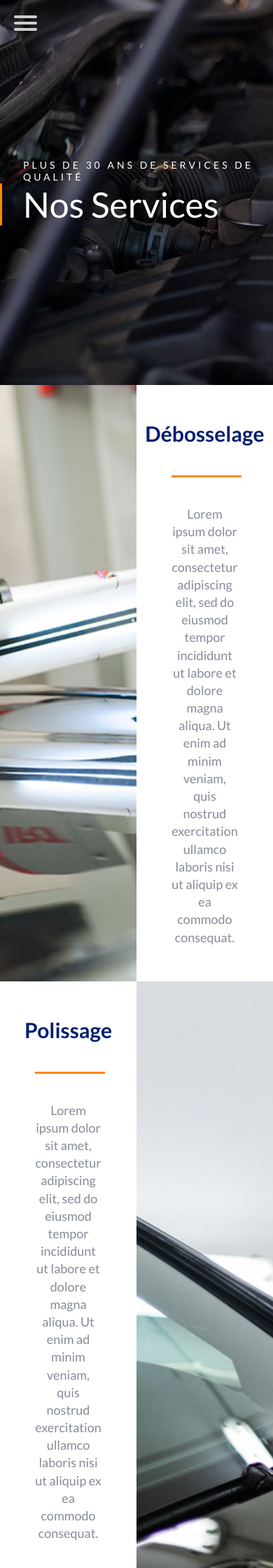
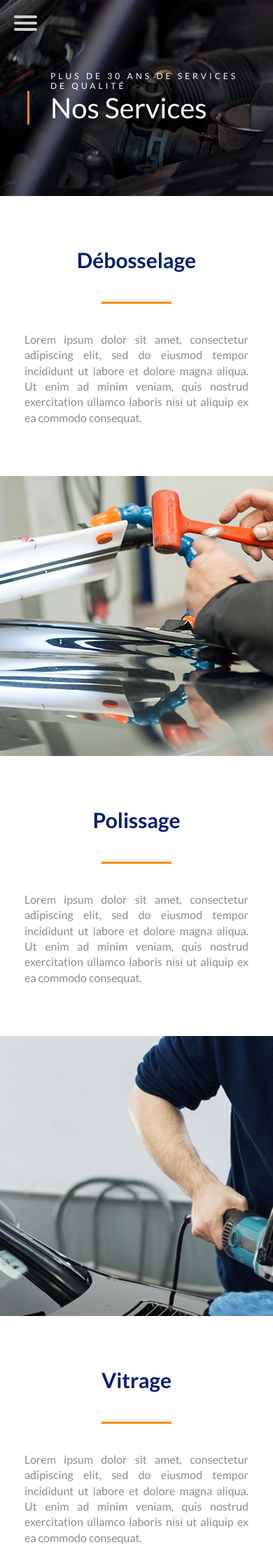
Before and after one commit to bloodstorms/europe-auto-carrosserie, a Jekyll site: the page built from services.html, in a window 390 px wide. Shown: the top 2240 px of the page at 70% size. Built offline with Jekyll 4.4.1, drawn with Linux system fonts in a browser that asks for light colours; nearby versions of some CDN libraries; library files that are not in the unit come from our copies.

Commit message:
finish mobile design

```diff
--- a/_assets/scss/_galerie.scss
+++ b/_assets/scss/_galerie.scss
@@ -5,6 +5,10 @@
 #gallery {
   padding-top: 120px;
   background: #f5f5f5;
+
+  @include respond-to(phone) {
+    padding-top: 50px;
+  }
 }
 
 .gallery__wrapper {
--- a/_layouts/services.html
+++ b/_layouts/services.html
@@ -14,7 +14,7 @@
       </div>
     </div>
 
-    <div class="block-service">
+    <div class="block-service block-service--reverse">
       <div class="block-service__left">
         <div class="block-service__image">
           <img class="centered-crop-image" src="{{ site.baseurl }}/assets/images/debosselage.jpg" alt="">
@@ -40,7 +40,7 @@
       </div>
     </div>
 
-    <div class="block-service">
+    <div class="block-service block-service--reverse">
       <div class="block-service__left">
         <div class="block-service__image">
           <img class="centered-crop-image" src="{{ site.baseurl }}/assets/images/vitrage.jpg" alt="">
@@ -66,7 +66,7 @@
       </div>
     </div>
 
-    <div class="block-service">
+    <div class="block-service block-service--reverse">
       <div class="block-service__left">
         <div class="block-service__image">
           <img class="centered-crop-image" src="{{ site.baseurl }}/assets/images/cuir.jpg" alt="">
@@ -92,7 +92,7 @@
       </div>
     </div>
 
-    <div class="block-service">
+    <div class="block-service block-service--reverse">
       <div class="block-service__left">
         <div class="block-service__image">
           <img class="centered-crop-image" src="{{ site.baseurl }}/assets/images/depannage.jpg" alt="">
--- a/assets/stylesheets/application.css
+++ b/assets/stylesheets/application.css
@@ -97,8 +97,11 @@ input[type=search] {
   @media screen and (max-width: 768px) {
     .homepage__title {
       display: block;
-      font-size: 30px;
+      font-size: 35px;
       left: -30%; } }
+  @media screen and (max-width: 374px) {
+    .homepage__title {
+      font-size: 30px; } }
   .homepage__title span {
     color: #ff8900;
     white-space: nowrap; }
@@ -184,7 +187,8 @@ input[type=search] {
   width: 200px;
   left: -50%;
   position: relative;
-  top: 20px; }
+  top: 20px;
+  margin: auto; }
   @media screen and (max-width: 768px) {
     #logo__phone {
       display: block; } }
@@ -477,6 +481,9 @@ input[type=search] {
   -webkit-box-align: center;
       -ms-flex-align: center;
           align-items: center; }
+  @media screen and (max-width: 768px) {
+    .body-services__image {
+      height: 280px; } }
 
 .body-services__titles {
   display: -webkit-box;
@@ -487,6 +494,9 @@ input[type=search] {
       -ms-flex-direction: column;
           flex-direction: column;
   z-index: 2; }
+  @media screen and (max-width: 768px) {
+    .body-services__titles {
+      max-width: 80%; } }
 
 .body-services__title {
   font-family: 'Lato', sans-serif;
@@ -496,6 +506,12 @@ input[type=search] {
   font-weight: 400;
   padding-left: 30px;
   border-left: 3px solid #ff8900; }
+  @media screen and (max-width: 768px) {
+    .body-services__title {
+      font-size: 40px; } }
+  @media screen and (max-width: 374px) {
+    .body-services__title {
+      font-size: 38px; } }
 
 .body-services__subtitle {
   font-weight: 400;
@@ -507,16 +523,36 @@ input[type=search] {
   letter-spacing: 4px;
   text-transform: uppercase;
   padding-left: 33px; }
+  @media screen and (max-width: 768px) {
+    .body-services__subtitle {
+      font-size: 12px; } }
 
 .block-service {
   display: -webkit-box;
   display: -ms-flexbox;
   display: flex; }
+  @media screen and (max-width: 768px) {
+    .block-service {
+      -webkit-box-orient: vertical;
+      -webkit-box-direction: normal;
+          -ms-flex-direction: column;
+              flex-direction: column; } }
+
+@media screen and (max-width: 768px) {
+  .block-service--reverse {
+    -webkit-box-orient: vertical;
+    -webkit-box-direction: reverse;
+        -ms-flex-direction: column-reverse;
+            flex-direction: column-reverse; } }
 
 .block-service__left,
 .block-service__right {
   width: 50%;
   box-sizing: border-box; }
+  @media screen and (max-width: 768px) {
+    .block-service__left,
+    .block-service__right {
+      width: 100%; } }
 
 .block-service__image {
   position: relative;
@@ -540,6 +576,12 @@ input[type=search] {
   -webkit-box-direction: normal;
       -ms-flex-direction: column;
           flex-direction: column; }
+  @media screen and (max-width: 768px) {
+    .block-service__right {
+      padding: 35px; } }
+
+.block-service__left {
+  height: 400px; }
 
 .block-service__title {
   font-weight: 700;
@@ -566,10 +608,17 @@ input[type=search] {
   letter-spacing: 0px;
   text-align: center;
   max-width: 100%; }
+  @media screen and (max-width: 768px) {
+    .block-service__text {
+      font-size: 16px;
+      text-align: justify; } }
 
 #gallery {
   padding-top: 120px;
   background: #f5f5f5; }
+  @media screen and (max-width: 768px) {
+    #gallery {
+      padding-top: 50px; } }
 
 .gallery__wrapper {
   -webkit-column-count: 4;
@@ -669,9 +718,15 @@ input[type=search] {
   height: calc(100% - 66px - 85px);
   width: 100%;
   padding-top: 66px; }
+  @media screen and (max-width: 768px) {
+    #contact-container {
+      height: calc(100% - 66px); } }
 
 .mapouter {
   opacity: .5; }
+  @media screen and (max-width: 768px) {
+    .mapouter {
+      opacity: .8; } }
 
 .block-form {
   display: -webkit-box;
@@ -689,6 +744,13 @@ input[type=search] {
   background-color: #fafafa;
   box-shadow: 0 0 9px 0 rgba(0, 0, 0, 0.5);
   z-index: 10; }
+  @media screen and (max-width: 768px) {
+    .block-form {
+      width: 95%;
+      left: 2.5%;
+      box-sizing: border-box;
+      top: auto;
+      bottom: 10px; } }
 
 .block-form__title {
   font-weight: 700;
@@ -717,6 +779,9 @@ input[type=search] {
 
 .block-form__input--textarea {
   height: 100px; }
+  @media screen and (max-width: 768px) {
+    .block-form__input--textarea {
+      height: 70px; } }
 
 .block-form__button {
   font-family: 'Lato', sans-serif;
@@ -779,6 +844,11 @@ nav#desktop-nav {
     position: absolute;
     height: 80px;
     top: 60px; }
+
+nav#phone-nav {
+  position: fixed;
+  top: 0;
+  left: 0; }
 
 #homepage .icon {
   background-image: url("../images/icons/settings.svg");
@@ -879,7 +949,7 @@ nav#phone-nav {
   left: 0;
   position: absolute;
   width: 100%;
-  z-index: 10; }
+  z-index: 30; }
   @media screen and (max-width: 768px) {
     nav#phone-nav {
       display: block; } }
@@ -893,7 +963,8 @@ nav#phone-nav {
   -webkit-user-select: none;
   -moz-user-select: none;
    -ms-user-select: none;
-       user-select: none; }
+       user-select: none;
+  width: 35px; }
   #menuToggle input {
     display: block;
     width: 40px;
@@ -957,11 +1028,14 @@ nav#phone-nav {
   -webkit-transition: -webkit-transform 0.5s cubic-bezier(0.77, 0.2, 0.05, 1);
   transition: -webkit-transform 0.5s cubic-bezier(0.77, 0.2, 0.05, 1);
   transition: transform 0.5s cubic-bezier(0.77, 0.2, 0.05, 1);
-  transition: transform 0.5s cubic-bezier(0.77, 0.2, 0.05, 1), -webkit-transform 0.5s cubic-bezier(0.77, 0.2, 0.05, 1); }
+  transition: transform 0.5s cubic-bezier(0.77, 0.2, 0.05, 1), -webkit-transform 0.5s cubic-bezier(0.77, 0.2, 0.05, 1);
+  box-shadow: 0 0 9px 0 rgba(0, 0, 0, 0.5); }
   #menu li {
-    padding: 10px 0;
+    margin: 10px 0;
+    padding-left: 10px;
     font-size: 18px;
-    font-family: "Open Sans"; }
+    font-family: "Open Sans";
+    border-left: 2px solid #ff8900; }
     #menu li:focus, #menu li:active {
       background: transparent; }
 
```
Also changed, not shown: _assets/scss/_contact.scss (+20 -0 lines), _assets/scss/_homepage.scss (+6 -1 lines), _assets/scss/_nav.scss (+9 -3 lines), _assets/scss/_services.scss (+46 -0 lines).
